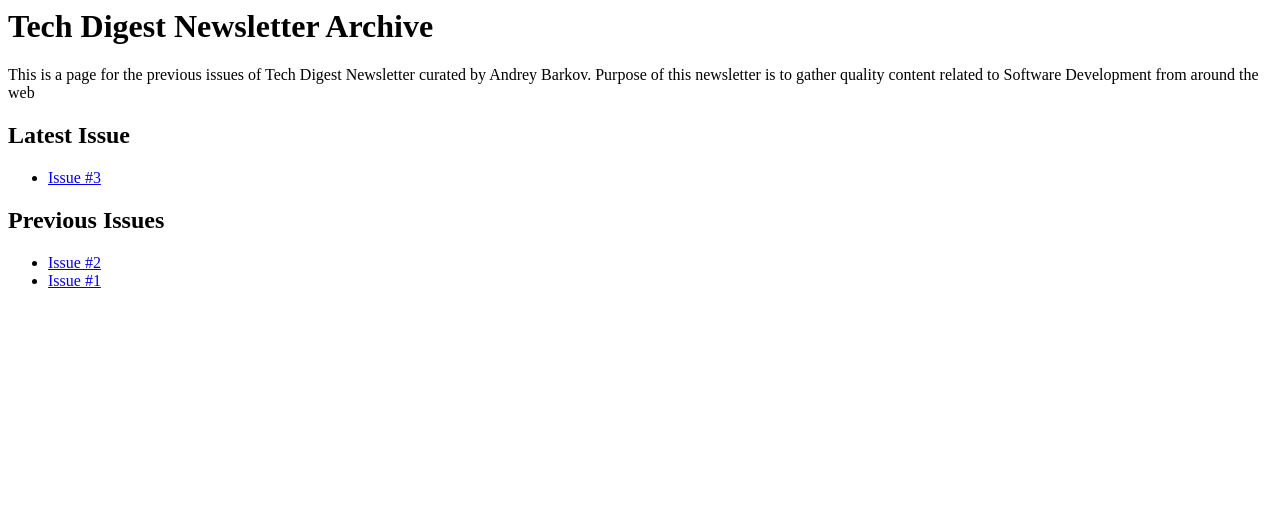
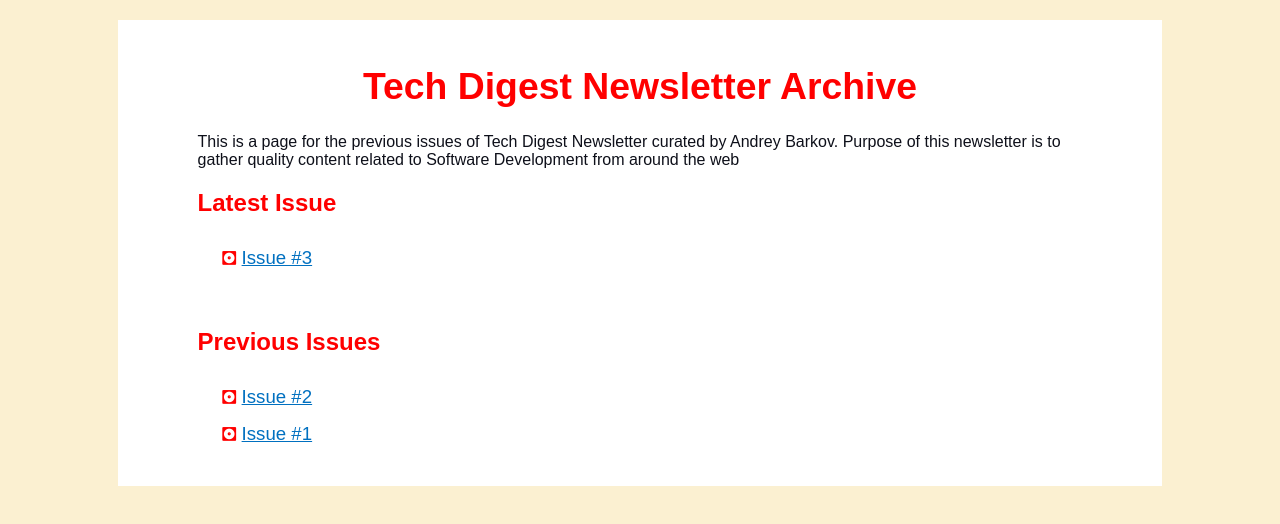
Before and after one commit to AndreyBarkov/TechDigestNewsletter, a plain HTML site: page index.html in a window 1280 px wide. Drawn offline with Linux system fonts and the light colour scheme.

Commit message:
Set Up index page

```diff
--- a/index.html
+++ b/index.html
@@ -2,8 +2,66 @@
 
 <head>
     <title>Tech Digest Newsletter Archive</title>
+    <style>
+        body {
+            background: #FBF0D1;
+        }
+
+        .main {
+            padding: 20px 80px;
+            background: #FFF;
+            margin: 20px auto;
+            width: 70%;
+        }
+
+        h1 {
+            font-size: 28.0pt;
+            font-family: "Agency FB", sans-serif;
+            color: red;
+            text-align: center;
+        }
+
+        h2 {
+            font-family: "Agency FB", sans-serif;
+            color: red;
+            text-align: left;
+        }
+
+        p {
+            text-align: left;
+            font-family: "Segoe UI Historic", sans-serif;
+            color: #0E101A
+        }
+
+        a {
+            font-size: 14.0pt;
+            font-family: "Segoe UI Historic", sans-serif;
+            color: #0070C0;
+        }
+
+        ul {
+            list-style: none;
+            /* Remove default bullets */
+        }
+
+        ul li::before {
+            content: "\1F5B8";
+            /* Add content: \1F5B8 is the CSS Code/unicode for a disc */
+            color: red;
+            font-weight: bold;
+            display: inline-block;
+            width: 1em;
+            margin-left: -1em;
+
+        }
+
+        ul>li {
+            padding-top: 10px;
+        }
+    </style>
 
 <body>
+    <div class="main">
         <h1>Tech Digest Newsletter Archive</h1>
         <p>This is a page for the previous issues of Tech Digest Newsletter curated by Andrey Barkov.
             Purpose of this newsletter is to gather quality content related to Software Development
@@ -15,6 +73,7 @@
                 <a href="./issue_3.html">Issue #3</a>
             </li>
         </ul>
+        <br/>
         <h2>Previous Issues</h2>
         <ul>
             <li>
@@ -24,6 +83,8 @@
                 <a href="./issue_1.html">Issue #1</a>
             </li>
         </ul>
+    </div>
+
 </body>
 </head>
 
```
Lines whose indentation alone changed are shown as unchanged.
